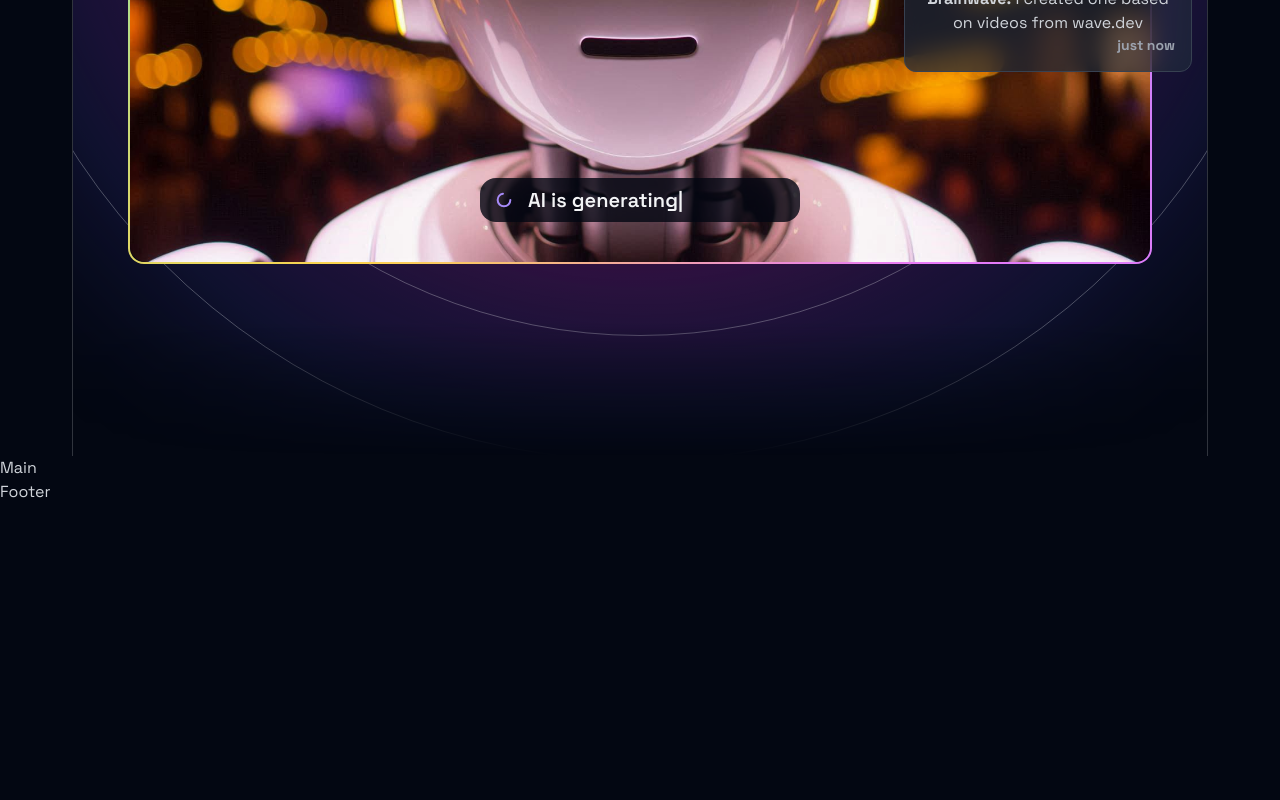
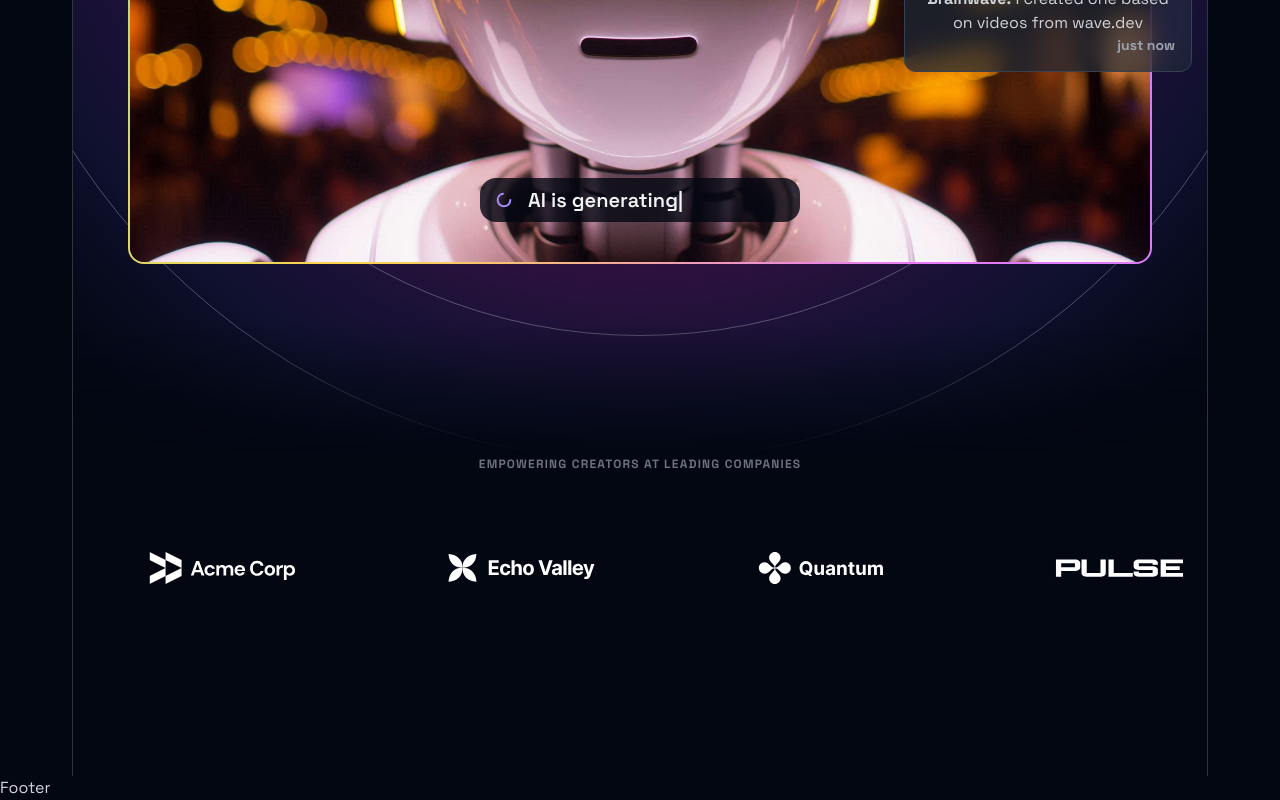
Before and after one commit to rasel9t6/sphereal-ai, a Next.js app: page / in a window 1280 px wide. Shown: the part 964-1764 px from the top of the page. Before the commit the page ends 1468 px from the top, so only its background shows below. Built offline with nearby package versions, Linux system fonts and the light colour scheme.

Commit message:
Refactor layout and styling: add Companies section, update Hero and global styles, and improve section containers

```diff
--- a/app/globals.css
+++ b/app/globals.css
@@ -35,6 +35,11 @@ body {
   }
 }
 @layer utilities {
+  /* sections */
+  .section-container {
+    @apply container mx-auto py-24 md:py-36 lg:py-48 overflow-hidden;
+  }
+  /* custom borders */
   .border-gradient {
     @apply border-2 border-transparent;
     background:
@@ -52,8 +57,11 @@ body {
   .border-custom-1 {
     @apply border-gray-200/20;
   }
+  .border-section {
+    @apply border-x border-gray-200/20;
+  }
+
   /* headings */
-
   .h1-semibold {
     @apply text-4xl md:text-5xl lg:text-6xl font-semibold leading-tight text-gray-100;
   }
--- a/app/page.tsx
+++ b/app/page.tsx
@@ -1,12 +1,15 @@
-import Header from "@/components/sections/Header";
-import Hero from "@/components/sections/Hero";
+import Companies from '@/components/sections/Companies';
+import Header from '@/components/sections/Header';
+import Hero from '@/components/sections/Hero';
 
 export default function Home() {
   return (
     <>
       <Header />
       <Hero />
-      <main>Main</main>
+      <main className='container'>
+        <Companies />
+      </main>
       <footer>Footer</footer>
     </>
   );
--- a/components/sections/Companies.tsx
+++ b/components/sections/Companies.tsx
@@ -1,39 +1,56 @@
-import AcmeCorpLogo from "../assets/images/acme-corp-logo.svg";
-import EchoValleyLogo from "../assets/images/echo-valley-logo.svg";
-import QuantumLogo from "../assets/images/quantum-logo.svg";
-import PulseLogo from "../assets/images/pulse-logo.svg";
-import OutsideLogo from "../assets/images/outside-logo.svg";
-import CelestialLogo from "../assets/images/celestial-logo.svg";
+import AcmeCorpLogo from '@/public/images/acme-corp-logo.svg';
+import EchoValleyLogo from '@/public/images/echo-valley-logo.svg';
+import QuantumLogo from '@/public/images/quantum-logo.svg';
+import PulseLogo from '@/public/images/pulse-logo.svg';
+import OutsideLogo from '@/public/images/outside-logo.svg';
+import CelestialLogo from '@/public/images/celestial-logo.svg';
 
 export const companies = [
   {
-    name: "Acme Corp",
+    name: 'Acme Corp',
     logo: AcmeCorpLogo,
   },
   {
-    name: "Echo Valley",
+    name: 'Echo Valley',
     logo: EchoValleyLogo,
   },
   {
-    name: "Quantum",
+    name: 'Quantum',
     logo: QuantumLogo,
   },
   {
-    name: "Pulse",
+    name: 'Pulse',
     logo: PulseLogo,
   },
   {
-    name: "Outside",
+    name: 'Outside',
     logo: OutsideLogo,
   },
   {
-    name: "Celestial",
+    name: 'Celestial',
     logo: CelestialLogo,
   },
 ];
 
 export const Companies = () => {
-  return <section>companies</section>;
+  return (
+    <section className='border-section'>
+      <div className='section-container !pt-0'>
+        <h2 className='text-center text-xs font-bold uppercase tracking-widest text-gray-500'>
+          Empowering creators at leading companies
+        </h2>
+        <div className='-mx-4 mt-20 flex overflow-x-clip lg:-mx-8'>
+          <div className='flex flex-none gap-18 px-18 md:gap-36'>
+            {companies.map(({ logo: Logo, name }) => (
+              <div key={name}>
+                <Logo className='h-8' />
+              </div>
+            ))}
+          </div>
+        </div>
+      </div>
+    </section>
+  );
 };
 
 export default Companies;
--- a/components/sections/Hero.tsx
+++ b/components/sections/Hero.tsx
@@ -8,8 +8,8 @@ export const Hero = () => {
   return (
     <section>
       <div className='container'>
-        <div className='border-custom-1 border-x'>
-          <div className='container relative isolate overflow-hidden py-24 text-center [mask-image:linear-gradient(to_bottom,transparent,black_10%,black_90%,transparent)] md:py-36 lg:py-48'>
+        <div className='border-section'>
+          <div className='section-container relative isolate  text-center [mask-image:linear-gradient(to_bottom,transparent,black_10%,black_90%,transparent)] '>
             <div
               className='absolute inset-0 -z-10'
               style={{
```
